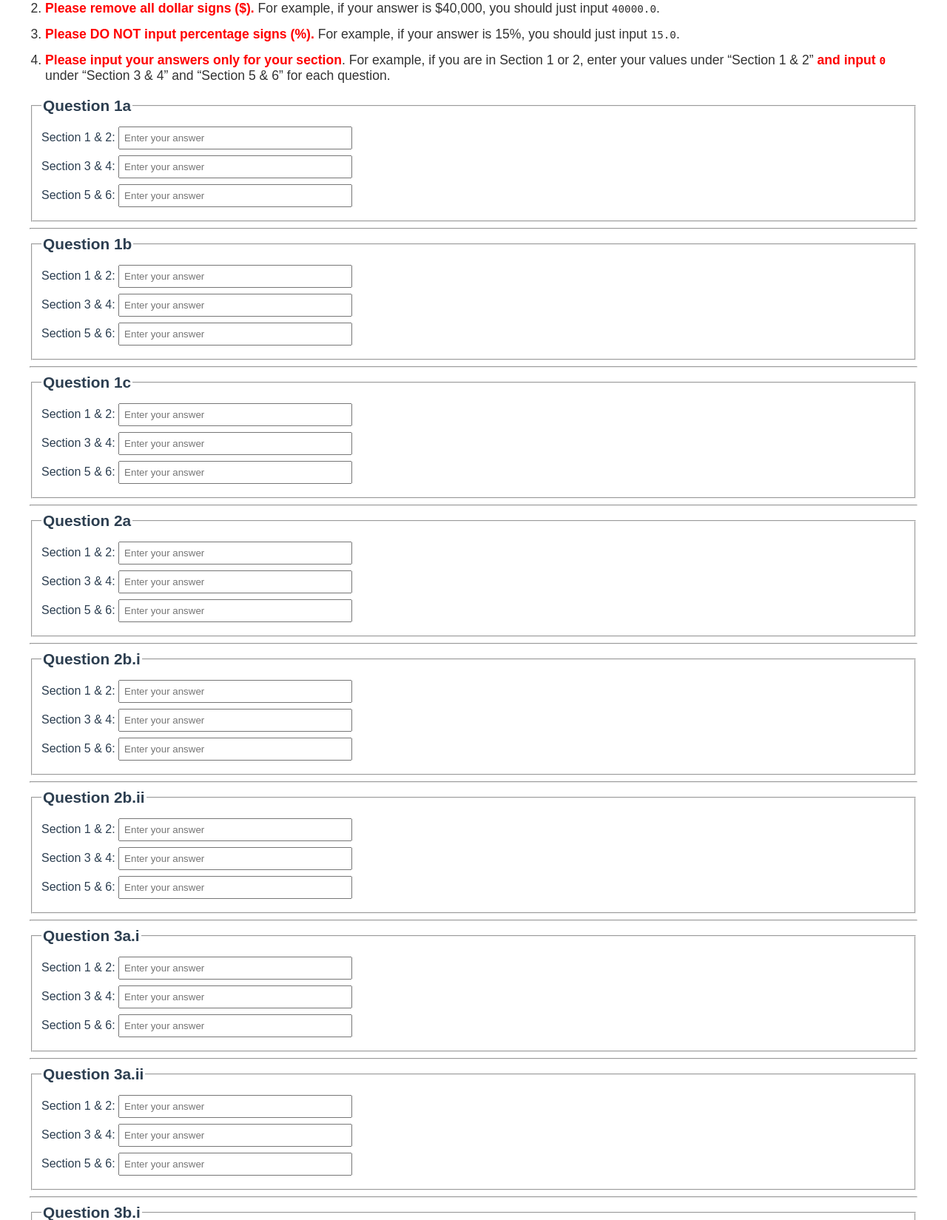
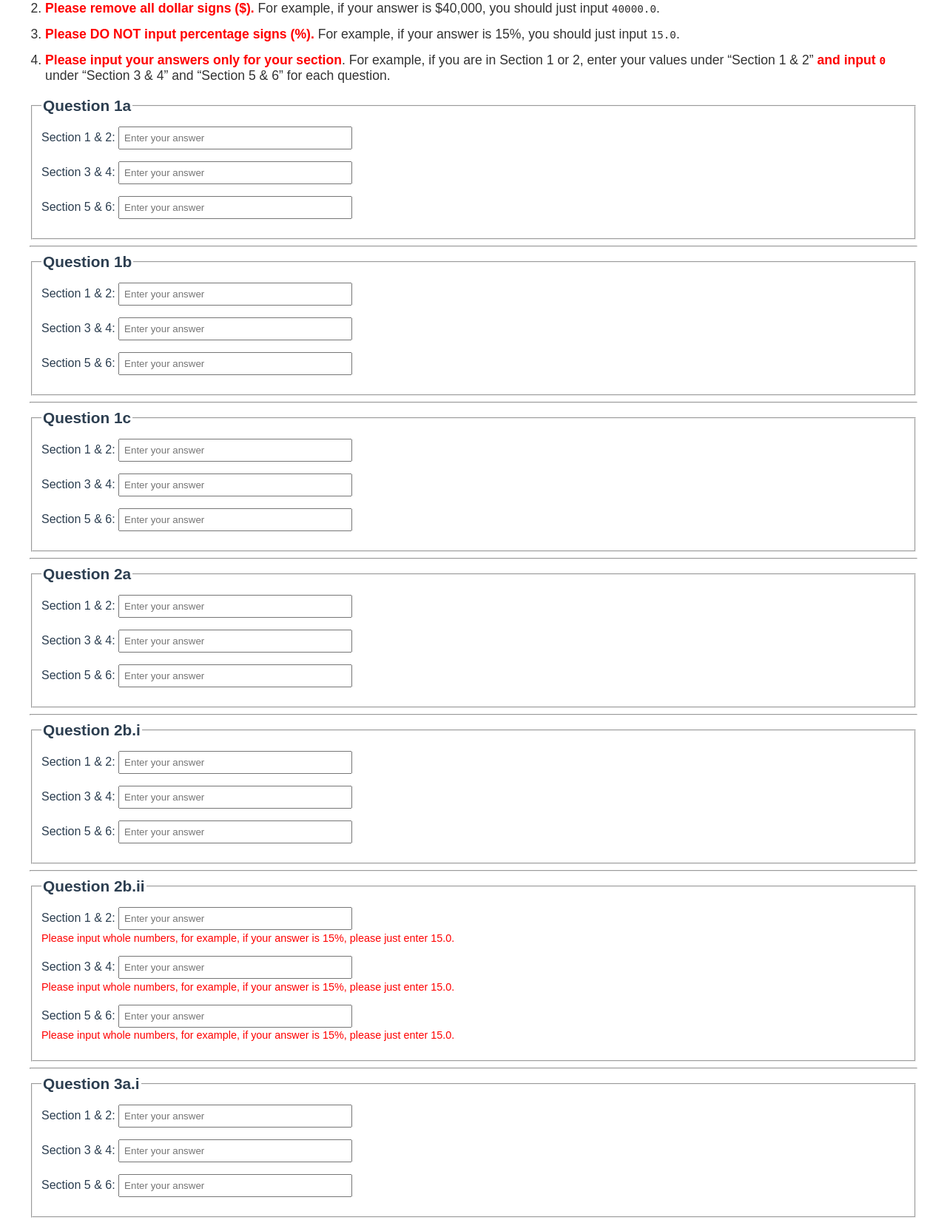
Before and after one commit to that-steven-wu/class_poll_app, a Flask app: page / in a window 1280 px wide. Shown: the part 171-1820 px from the top of the page at 74% size. Run offline with Flask 3, Linux system fonts and the light colour scheme; parts of the project's set-up code (start-up, migrations or seed data) failed here and were passed over.

Commit message:
Update index.html

```diff
--- a/templates/index.html
+++ b/templates/index.html
@@ -30,6 +30,16 @@
       margin-top: 0.2em;
       box-sizing: border-box;
     }
+    .response-group {
+      margin-bottom: 1em;
+    }
+    /* 新增：红色提醒文字 */
+    .response-group small {
+      display: block;
+      color: red;
+      font-size: 0.9em;
+      margin-top: 0.2em;
+    }
   </style>
 </head>
 <body>
@@ -52,7 +62,7 @@
       <span style="color: red; font-weight: bold;">Please DO NOT input percentage signs (%).</span> For example, if your answer is 15%, you should just input <code>15.0</code>.
     </li>
     <li style="margin-bottom: 0.8em;">
-      <span style="color: red; font-weight: bold;">Please input your answers only for your section</span>. For example, if you are in Section 1 or 2, enter your values under “Section 1 & 2” <span style="color: red; font-weight: bold;">and input <code>0</code></span> under “Section 3 & 4” and “Section 5 & 6” for each question.
+      <span style="color: red; font-weight: bold;">Please input your answers only for your section</span>. For example, if you are in Section 1 or 2, enter your values under “Section 1 & 2” <span style="color: red; font-weight: bold;">and input <code>0</code></span> under “Section 3 & 4” and “Section 5 & 6” for each question.
     </li>
   </ol>
 
@@ -84,6 +94,9 @@
               required
               placeholder="Enter your answer"
             >
+            {% if key in ['Q2b2', 'Q3b2'] %}
+              <small>Please input whole numbers, for example, if your answer is 15%, please just enter 15.0.</small>
+            {% endif %}
           </div>
         {% endfor %}
       </fieldset>
```
